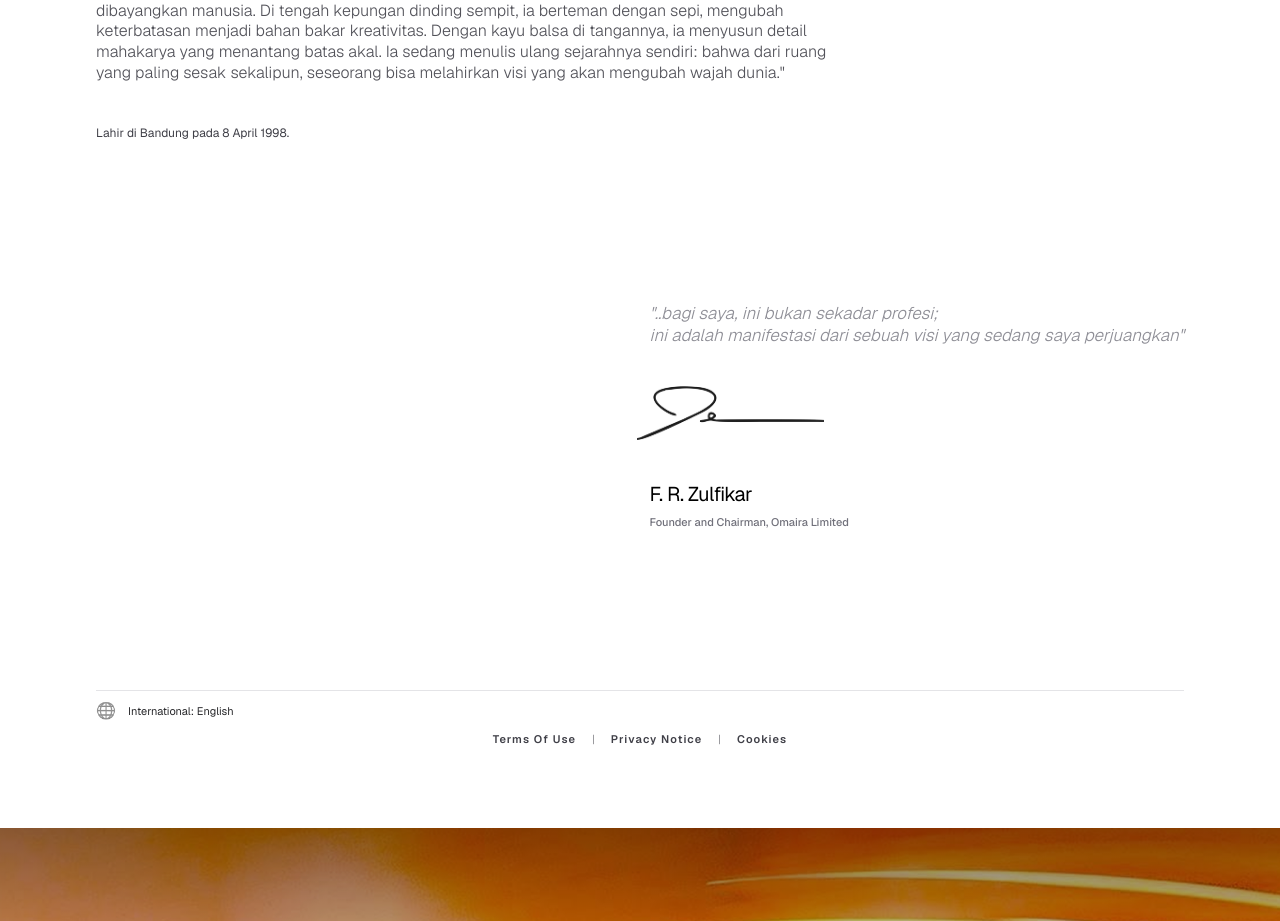
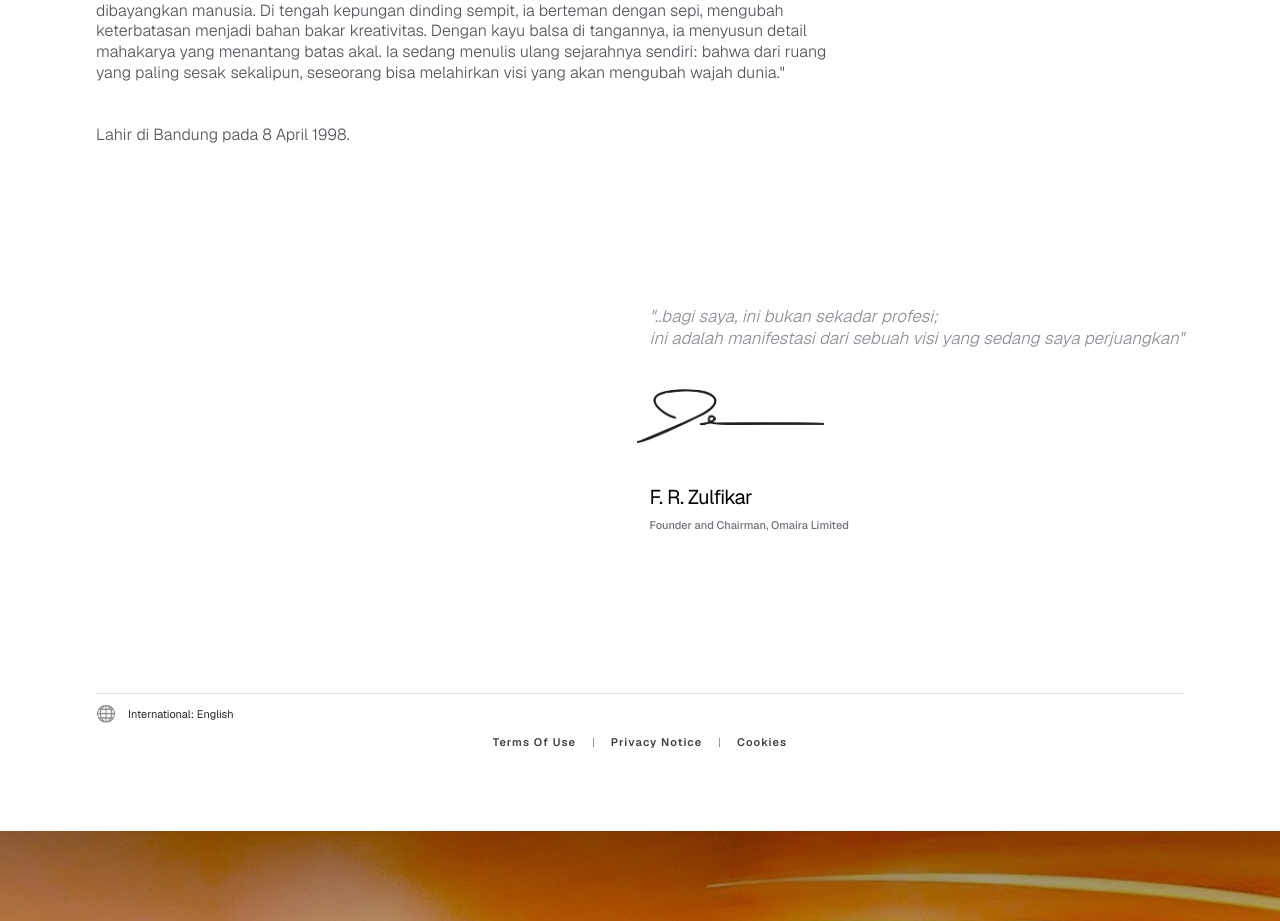
Before and after one commit to karnaufal/fai-portofolio, a Next.js app: page /about in a window 1280 px wide. Shown: the part 3681-4602 px from the top of the page. Built offline with nearby package versions, Linux system fonts and the light colour scheme.

Commit message:
adjustment: font size description

```diff
--- a/app/about/page.tsx
+++ b/app/about/page.tsx
@@ -182,7 +182,7 @@ export default function AboutPage() {
 
                             <div className="pt-0">
                                 {/* Ukuran font dibikin lebih kecil & tracking lebih jauh buat kesan premium */}
-                                <p className="text-[11px] md:text-[12px] sentence case text-zinc-700 font-semi-bold">
+                                <p className="text-xs md:text-[16px] sentence case text-zinc-700/90 font-light">
                                     Lahir di Bandung pada 8 April 1998.
                                 </p>
                             </div>
```
